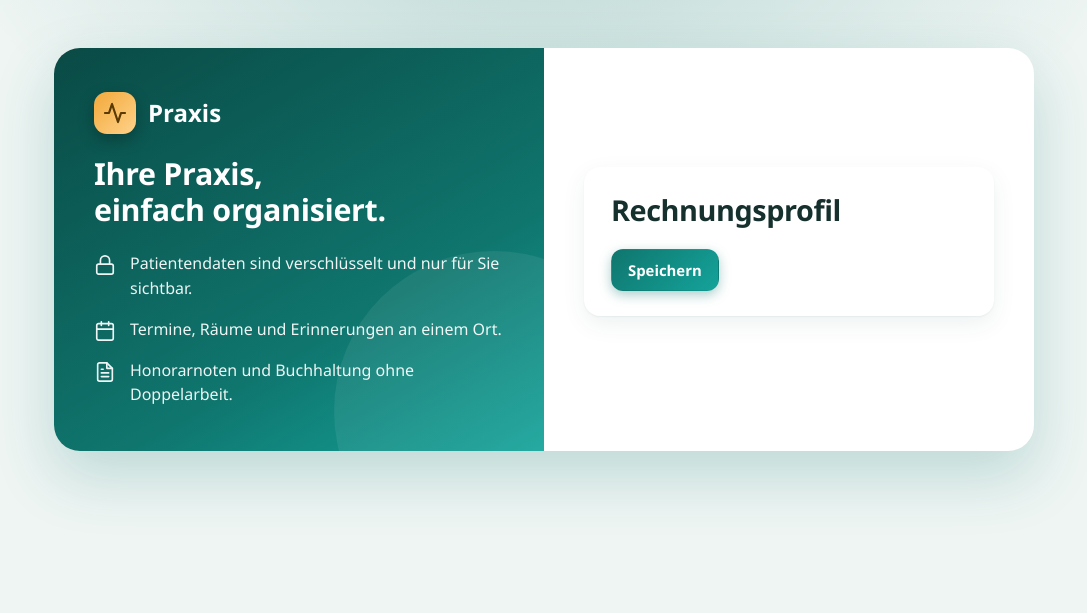
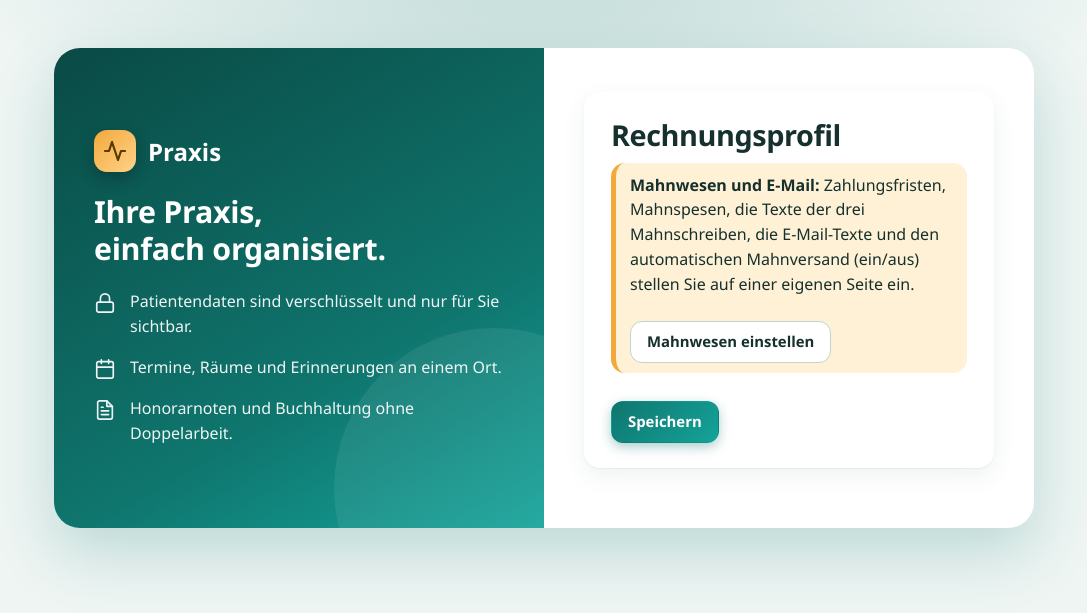
Before and after one commit to EdRe22/Physio, a Django app: template rechnungen/templates/rechnungen/profile.html in a window 1280 px wide. Shown: the top 613 px of the page, without its empty margins (96-1183 px from the left). Run offline with Django 5.2, Linux system fonts and the light colour scheme; the template is opened without the code that fills it: most values are stand-ins (such as "Sample title", 1, 10 or a date in 2020).

Commit message:
Rechnungsprofil: Hinweis und Link zu den Mahnwesen-Einstellungen
Co-Authored-By: Claude Sonnet 5.5 <noreply@anthropic.com>

```diff
--- a/rechnungen/templates/rechnungen/profile.html
+++ b/rechnungen/templates/rechnungen/profile.html
@@ -3,6 +3,10 @@
 {% block content %}
 <div class="card">
   <h1>Rechnungsprofil</h1>
+  <div class="callout" style="display:flex;gap:12px;align-items:center;flex-wrap:wrap;justify-content:space-between">
+    <span><strong>Mahnwesen und E-Mail:</strong> Zahlungsfristen, Mahnspesen, die Texte der drei Mahnschreiben, die E-Mail-Texte und den automatischen Mahnversand (ein/aus) stellen Sie auf einer eigenen Seite ein.</span>
+    <a class="btn secondary" href="{% url 'reminder_settings' %}">Mahnwesen einstellen</a>
+  </div>
   <form method="post" enctype="multipart/form-data">{% csrf_token %}
     {{ form.non_field_errors }}
     {% for field in form %}
```
Also changed, not shown: tests/test_mailversand.py (+6 -0 lines).
